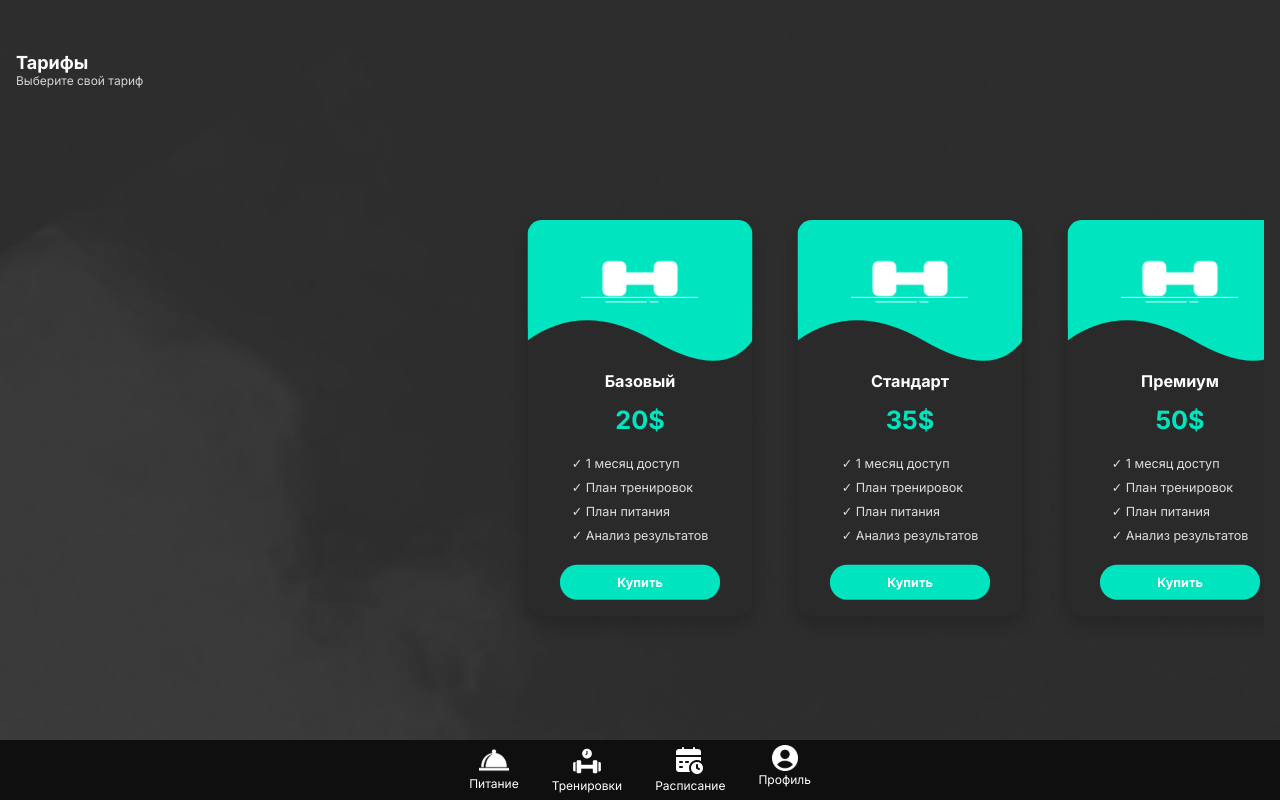
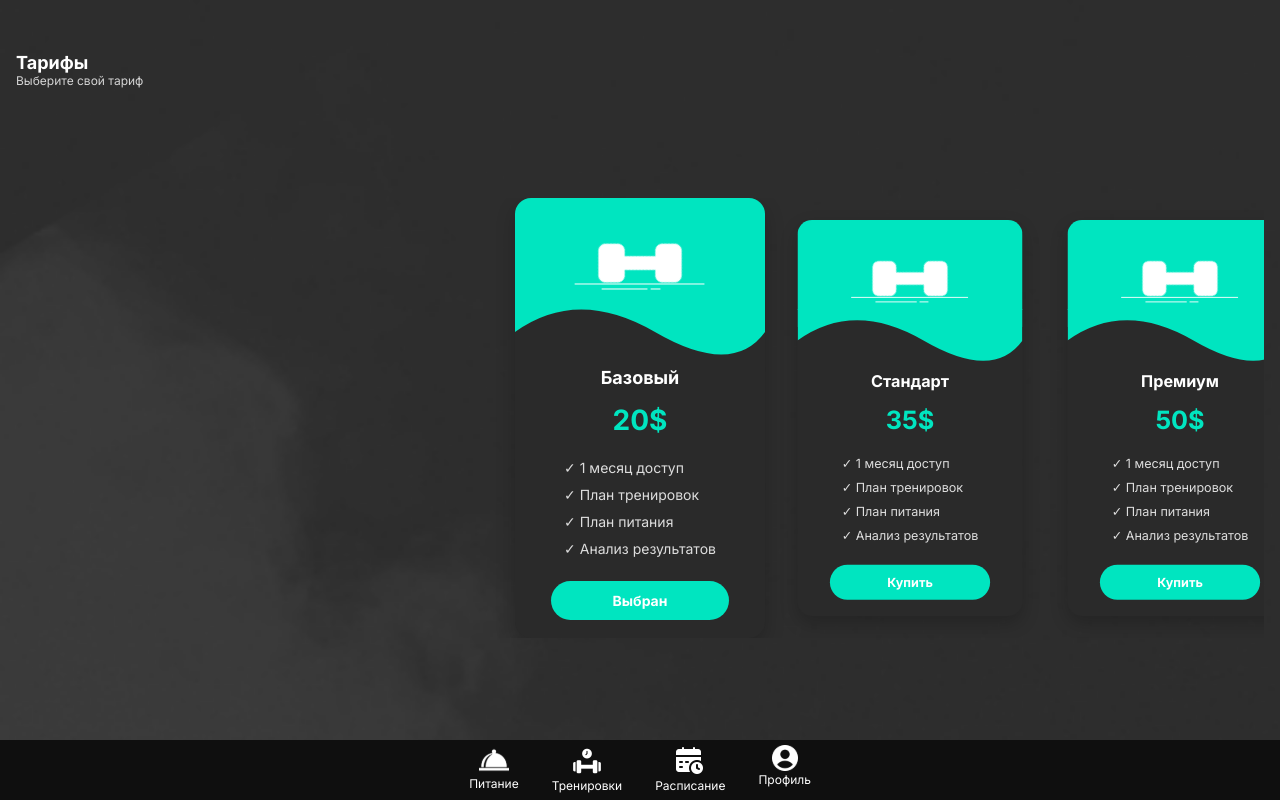
Before and after one commit to Shampoony/FlowBodyV2, a Vue app: page / in a window 1280 px wide. Built offline with nearby package versions, Linux system fonts and the light colour scheme.

Commit message:
dsdsdsddddddddddd

```diff
--- a/src/components/ratePage/v-rate.vue
+++ b/src/components/ratePage/v-rate.vue
@@ -14,14 +14,11 @@
             :centeredSlides="true"
             :initialSlide="0"
             :loop="false"
+            @swiper="onSwiperInit"
+            @slideChange="onSlideChange"
           >
-            <SwiperSlide
-              v-for="rate in rates"
-              :key="rate.id"
-              class="v-rate__list-item"
-              @click="selectRate(rate.id)"
-            >
-              <div class="rate" :class="{ selected: selectedRate === rate.id }">
+            <SwiperSlide v-for="(rate, index) in rates" :key="rate.id" class="v-rate__list-item">
+              <div class="rate" :class="{ selected: activeIndex === index }">
                 <div class="rate__inner">
                   <div class="rate__wave-top">
                     <div class="rate__image">
@@ -50,7 +47,7 @@
                       </li>
                     </ul>
                     <button class="rate__button">
-                      {{ selectedRate === rate.id ? 'Выбран' : 'Купить' }}
+                      {{ activeIndex === index ? 'Выбран' : 'Купить' }}
                     </button>
                   </div>
                 </div>
@@ -93,7 +90,17 @@ const rates = ref([
   },
 ])
 
-const selectRate = (rateId) => {
-  selectedRate.value = rateId
+const activeIndex = ref(0)
+const swiperRef = ref(null)
+
+const onSwiperInit = (swiper) => {
+  swiperRef.value = swiper
+  activeIndex.value = swiper.realIndex
+}
+
+const onSlideChange = () => {
+  if (swiperRef.value) {
+    activeIndex.value = swiperRef.value.realIndex
+  }
 }
 </script>
```
Also changed, not shown: 1 other file (tests, documents, lock files or other folders).
